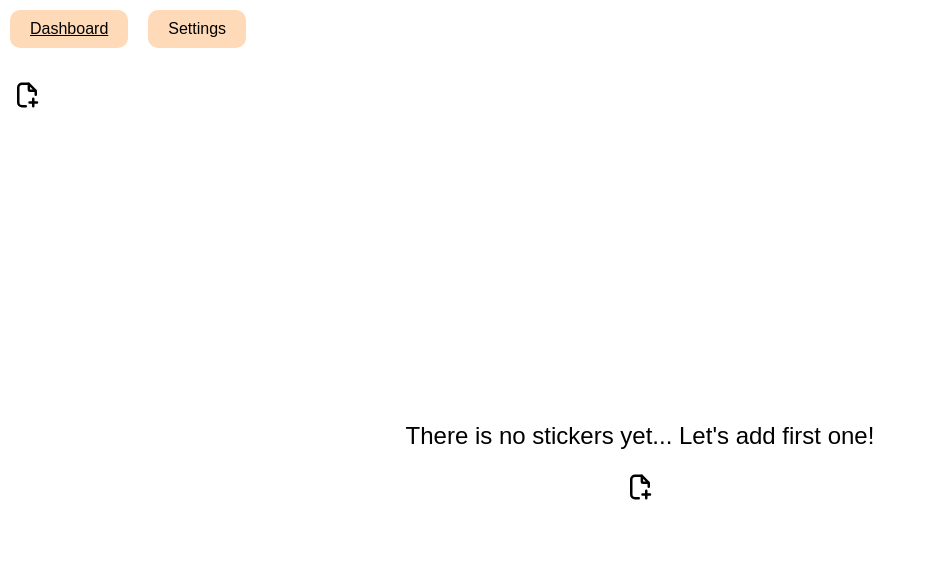
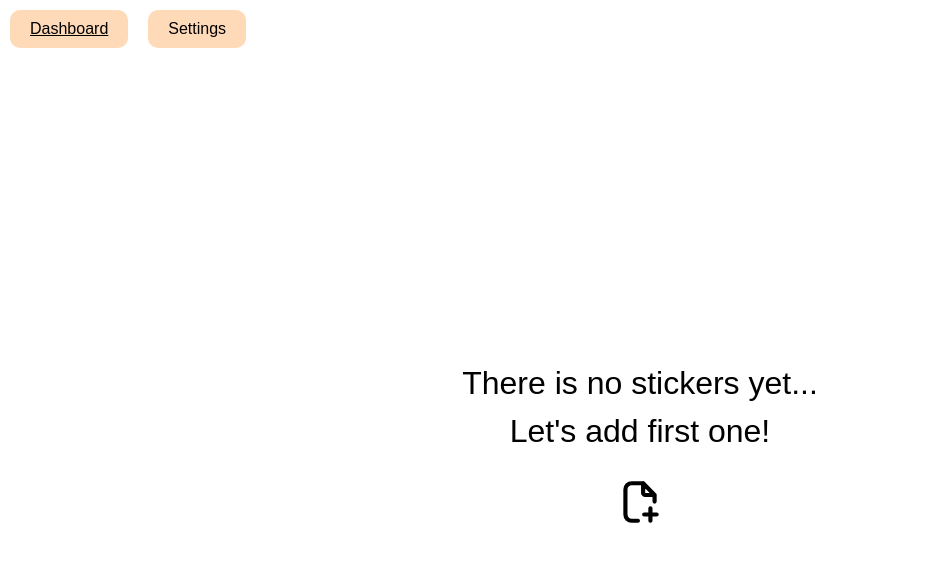
Before and after one commit to idomyshev/mobicult-technical-task, a Nuxt app: page /settings in a window 1280 px wide. Shown: the top 562 px of the page, without its empty margins (0-926 px from the left). Built offline with nearby package versions, Linux system fonts and the light colour scheme.

Commit message:
fix: minors

```diff
--- a/components/ErrorPage.vue
+++ /dev/null
@@ -1,15 +0,0 @@
-<template>
-  <div class="error-page">
-    <slot />
-  </div>
-</template>
-
-<style scoped lang="scss">
-@import "@/scss/typography";
-.error-page {
-  display: grid;
-  width: 100%;
-  height: 100%;
-  place-items: center;
-}
-</style>
--- a/components/StickersView.vue
+++ b/components/StickersView.vue
@@ -55,6 +55,7 @@ const handleConfirmDelete = () => {
     <div class="actions-panel">
       <template v-if="editMode">
         <BasicButton
+          v-if="stickers.length"
           width="30px"
           height="30px"
           :icon="AddIcon"
@@ -76,15 +77,15 @@ const handleConfirmDelete = () => {
     </div>
     <div v-else class="no-data">
       <div>
-        {{
-          editMode
-            ? lang.thereIsNoStickersYetLetsAdd
-            : lang.thereIsNoStickersYet
-        }}
+        <template v-if="editMode">
+          {{ lang.thereIsNoStickersYetLetsAdd[0] }}<br />
+          {{ lang.thereIsNoStickersYetLetsAdd[1] }}
+        </template>
+        <template v-else> {{ lang.thereIsNoStickersYet }}</template>
         <BasicButton
           v-if="editMode"
-          width="30px"
-          height="30px"
+          width="50px"
+          height="50px"
           :icon="AddIcon"
           @click="handleClickCreate"
         />
@@ -129,7 +130,8 @@ const handleConfirmDelete = () => {
   display: grid;
   place-items: center;
   div {
-    @include titles-m;
+    @include title-l;
+    line-height: 150%;
     display: grid;
     place-items: center;
     gap: 20px;
--- a/components/basic/BasicDrawer.vue
+++ b/components/basic/BasicDrawer.vue
@@ -98,7 +98,7 @@ defineExpose({
   }
 
   &__title {
-    @include titles-m;
+    @include title-m;
   }
 
   &__body {
--- a/components/basic/BasicModal.vue
+++ b/components/basic/BasicModal.vue
@@ -79,7 +79,7 @@ defineExpose({
 }
 
 .title {
-  @include titles-m;
+  @include title-m;
 }
 
 .actions {
--- /dev/null
+++ b/components/icons/HomeIcon.vue
@@ -0,0 +1,12 @@
+<template>
+  <svg width="64px" height="64px" viewBox="0 0 1024 1024">
+    <path
+      d="M981.4 502.3c-9.1 0-18.3-2.9-26-8.9L539 171.7c-15.3-11.8-36.7-11.8-52 0L70.7 493.4c-18.6 14.4-45.4 10.9-59.7-7.7-14.4-18.6-11-45.4 7.7-59.7L435 104.3c46-35.5 110.2-35.5 156.1 0L1007.5 426c18.6 14.4 22 41.1 7.7 59.7-8.5 10.9-21.1 16.6-33.8 16.6z"
+      fill="#666"
+    ></path>
+    <path
+      d="M810.4 981.3H215.7c-70.8 0-128.4-57.6-128.4-128.4V534.2c0-23.5 19.1-42.6 42.6-42.6s42.6 19.1 42.6 42.6v318.7c0 23.8 19.4 43.2 43.2 43.2h594.8c23.8 0 43.2-19.4 43.2-43.2V534.2c0-23.5 19.1-42.6 42.6-42.6s42.6 19.1 42.6 42.6v318.7c-0.1 70.8-57.7 128.4-128.5 128.4z"
+      fill="#66666"
+    ></path>
+  </svg>
+</template>
--- a/lang.ts
+++ b/lang.ts
@@ -11,8 +11,10 @@ export const lang = {
   error404: "Oops... the page wasn't found!",
   somethingWentWrong: "Something went wrong...",
   thereIsNoStickersYet: "There is no stickers yet...",
-  thereIsNoStickersYetLetsAdd:
-    "There is no stickers yet... Let's add first one! ",
+  thereIsNoStickersYetLetsAdd: [
+    "There is no stickers yet...",
+    "Let's add first one!",
+  ],
   thisActionCannotBeUndone: "This action cannot be undone.",
   update: "Update",
 };
--- a/scss/typography.scss
+++ b/scss/typography.scss
@@ -14,12 +14,12 @@
   line-height: 1rem;
 }
 
-@mixin titles-m {
+@mixin title-m {
   font-size: 1.5rem;
   line-height: 1.75rem;
 }
 
-@mixin titles-l {
+@mixin title-l {
   font-size: 2rem;
   line-height: 2.25rem;
 }
```
Also changed, not shown: error.vue (+23 -16 lines).
